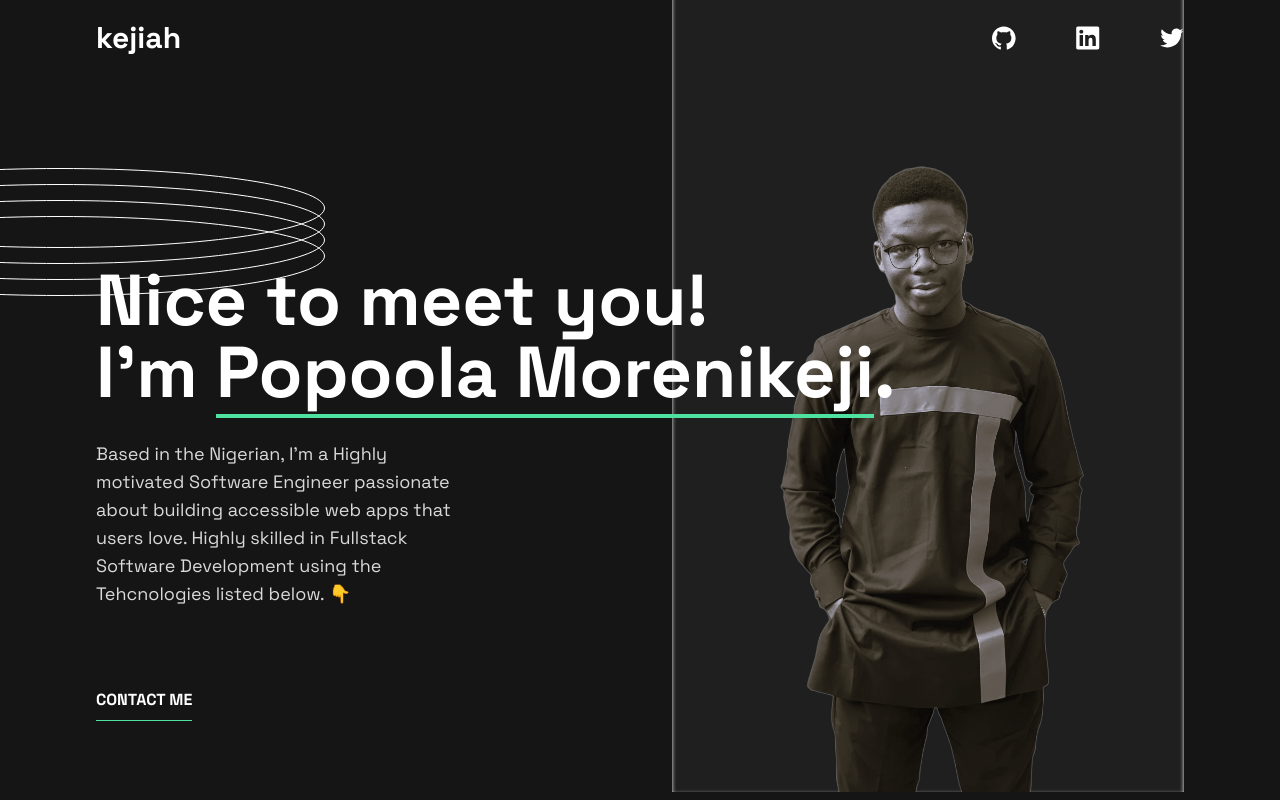
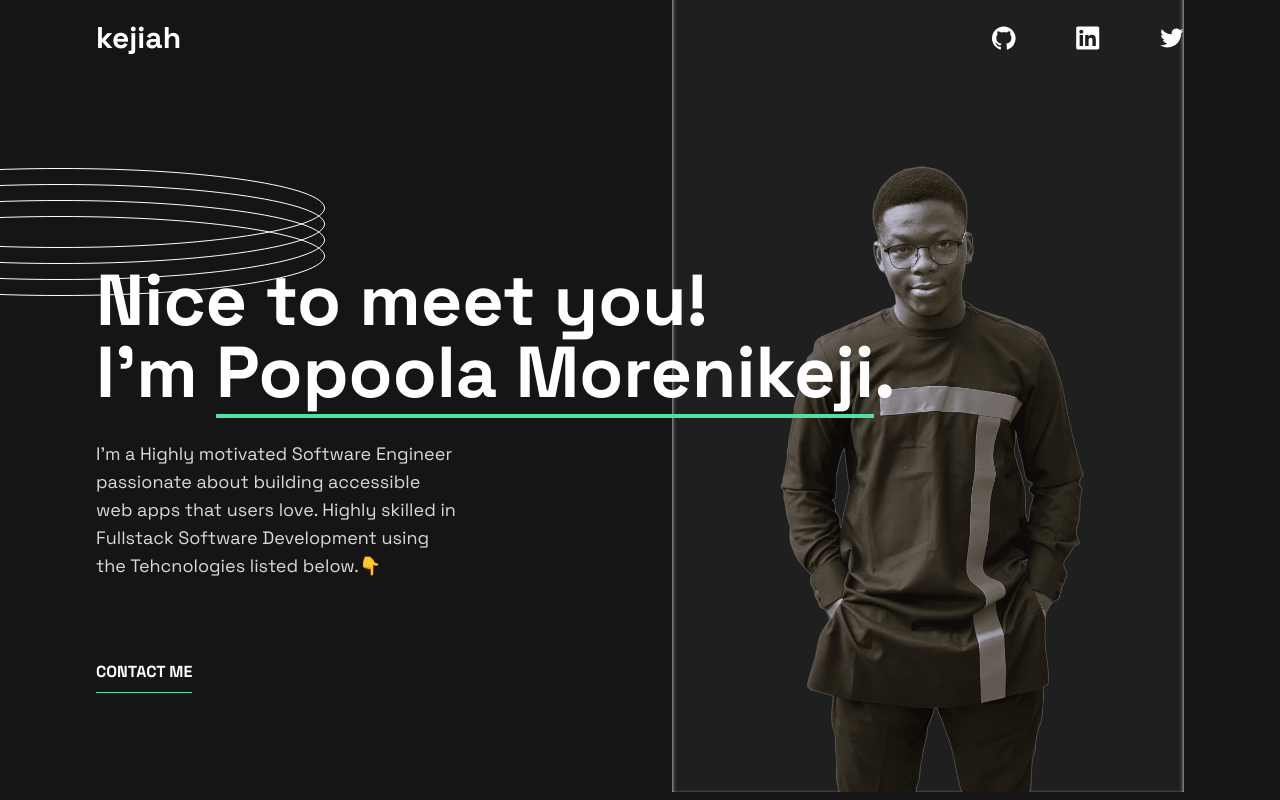
Before and after one commit to kejiahp/portfolio-webapp, a Next.js app: page / in a window 1280 px wide. Shown: the top 800 px of the page. Built offline with nearby package versions, Linux system fonts and the light colour scheme.

Commit message:
chore: intro text, removed -based in nigera

```diff
--- a/src/components/Welcome.tsx
+++ b/src/components/Welcome.tsx
@@ -30,10 +30,10 @@ const Welcome = () => {
             </section>
             <div className="md:w-2/6 mt-8">
               <p className="text-custBlack-300 text-lg leading-7 mt-10 md:mt-0">
-                Based in the Nigerian, I’m a Highly motivated Software Engineer
-                passionate about building accessible web apps that users love.
-                Highly skilled in Fullstack Software Development using the
-                Tehcnologies listed below. 👇
+                I’m a Highly motivated Software Engineer passionate about
+                building accessible web apps that users love. Highly skilled in
+                Fullstack Software Development using the Tehcnologies listed
+                below.👇
               </p>
             </div>
             <ScrollLink
```
Also changed, not shown: 1 other file (tests, documents, lock files or other folders).
